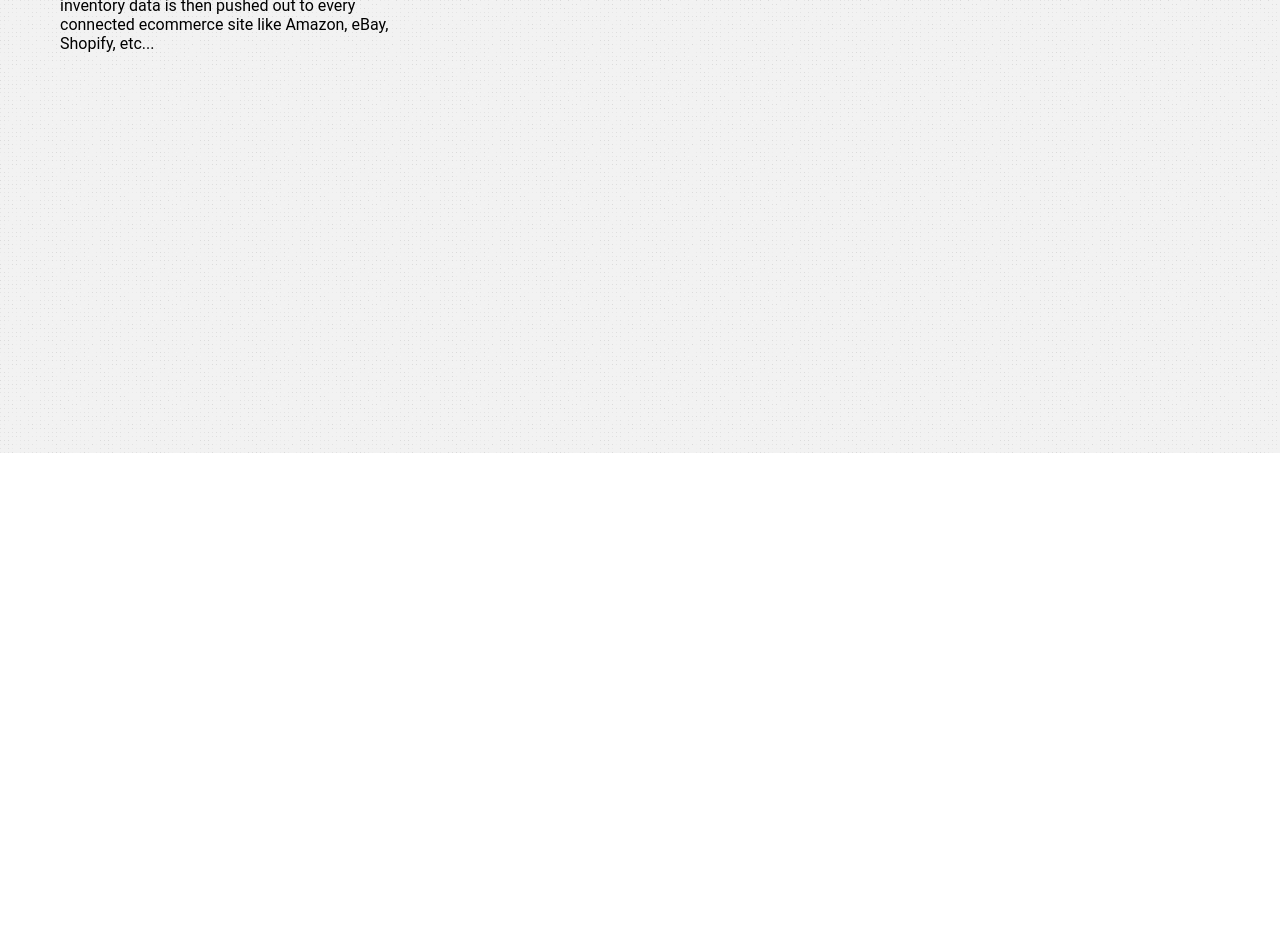
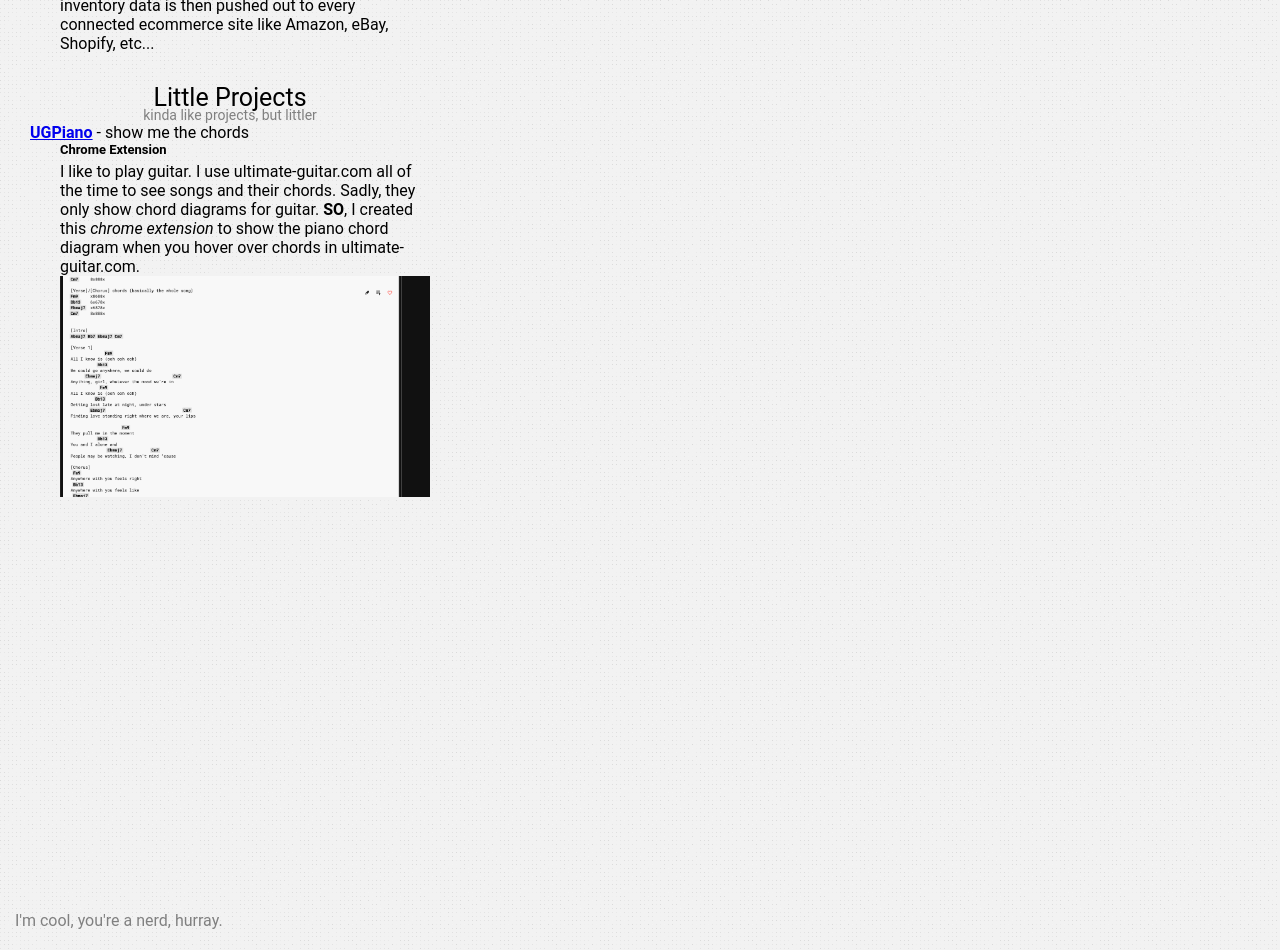
Before and after one commit to brianjp93/bp, a React (Create React App) app: page / in a window 1280 px wide. Shown: the part 800-1750 px from the top of the page. Before the commit the page ends 1253 px from the top, so only its background shows below. Built offline with nearby package versions, Linux system fonts and the light colour scheme.

Commit message:
add ugpiano project to homepage

```diff
--- a/src/App.js
+++ b/src/App.js
@@ -18,9 +18,6 @@ function App() {
         <div>
           <NavBar />
           <Switch>
-            {/*<Route path='/contact'>
-              <Contact />
-            </Route>*/}
             <Route exact path="/zernike">
               <Zernike />
             </Route>
@@ -31,6 +28,14 @@ function App() {
               <Home />
             </Route>
           </Switch>
+
+          <div style={{paddingLeft: 15, color: 'grey'}}>
+            <div>
+              I'm cool, you're a nerd, hurray.
+            </div>
+
+            <div style={{height: 20}}></div>
+          </div>
         </div>
       </Router>
     </div>
--- a/src/components/general/home.jsx
+++ b/src/components/general/home.jsx
@@ -7,6 +7,7 @@ import {
 
 function Home() {
     const div_width = 400
+    const link_style = {fontWeight: 'bold'}
     return (
         <div>
             <div style={{paddingLeft: 30, paddingRight: 30, marginTop: 30, marginBottom: 400}}>
@@ -68,7 +69,7 @@ function Home() {
 
                     <div style={{maxWidth: div_width}}>
 
-                        <Link to='/zernike'>Zernike Polynomials</Link>{' '}- bend the light
+                        <Link to='/zernike' style={link_style}>Zernike Polynomials</Link>{' '}- bend the light
                         <div style={{marginLeft: 30}}>
                             <div style={{marginTop: 5}}>
                                 During my junior year, I joined a physics lab that was dealing
@@ -80,6 +81,7 @@ function Home() {
                         <div style={{height: 10}}></div>
 
                         <a
+                            style={link_style}
                             target='_blank'
                             rel="noopener noreferrer"
                             href="http://www.hardstuck.club/na/import%20antigrvty/">
@@ -102,6 +104,7 @@ function Home() {
                         <div style={{height: 10}}></div>
 
                         <a
+                            style={link_style}
                             target='_blank'
                             rel="noopener noreferrer"
                             href="http://suitesale.com">
@@ -127,6 +130,50 @@ function Home() {
 
                     </div>
                 </div>
+
+
+                <div style={{height: 30}}></div>
+                <div>
+                    <div style={{fontSize: 25, maxWidth: div_width, textAlign: 'center'}}>
+                        Little Projects
+                    </div>
+                    <div
+                        style={{
+                            marginTop: -5,
+                            fontSize: 14,
+                            maxWidth: div_width,
+                            textAlign: 'center',
+                            color: 'grey',
+                        }}>
+                        kinda like projects, but littler
+                    </div>
+
+
+                    <div style={{maxWidth: div_width}}>
+
+                        <a
+                            target='_blank'
+                            rel="noopener noreferrer"
+                            href='https://chrome.google.com/webstore/detail/ugpiano/ghafgonoapifjmpfpcnkbjlihapolngi'
+                            style={link_style}>UGPiano</a>{' '}- show me the chords
+                        <div style={{marginLeft: 30}}>
+                            <div style={{fontSize: 'small', fontWeight: 'bold'}}>
+                                Chrome Extension
+                            </div>
+                            <div style={{marginTop: 5}}>
+                                I like to play guitar.  I use ultimate-guitar.com all of the time
+                                to see songs and their chords.  Sadly, they only show chord diagrams
+                                for guitar.  <b>SO</b>, I created this <i>chrome extension</i> to
+                                show the piano chord diagram when you hover over chords in ultimate-guitar.com.
+                            </div>
+                            <div>
+                                <img style={{maxWidth: '100%'}} src="/static/ugpiano_demo.gif" alt=""/>
+                            </div>
+                        </div>
+                        <div style={{height: 10}}></div>
+                    </div>
+                </div>
+
             </div>
         </div>
     )
```
Also changed, not shown: public/static/ugpiano_demo.gif (added).
